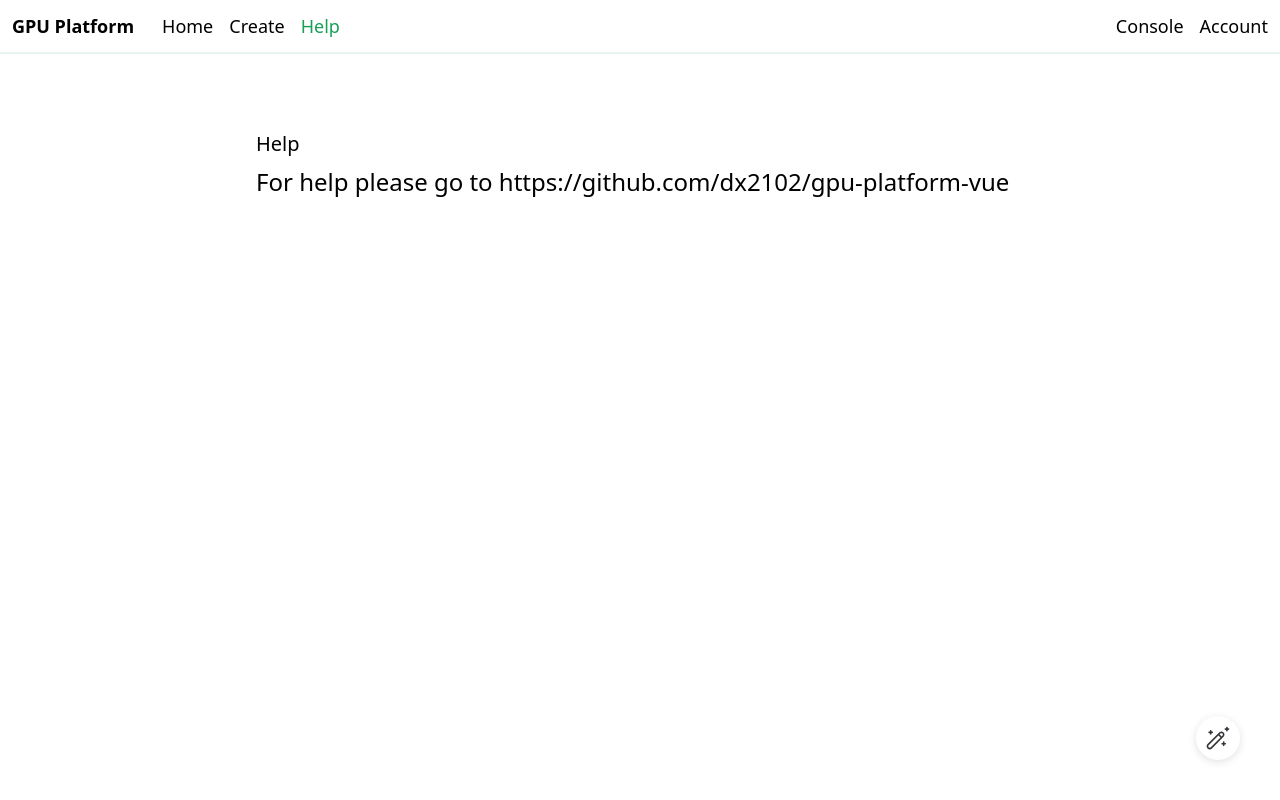
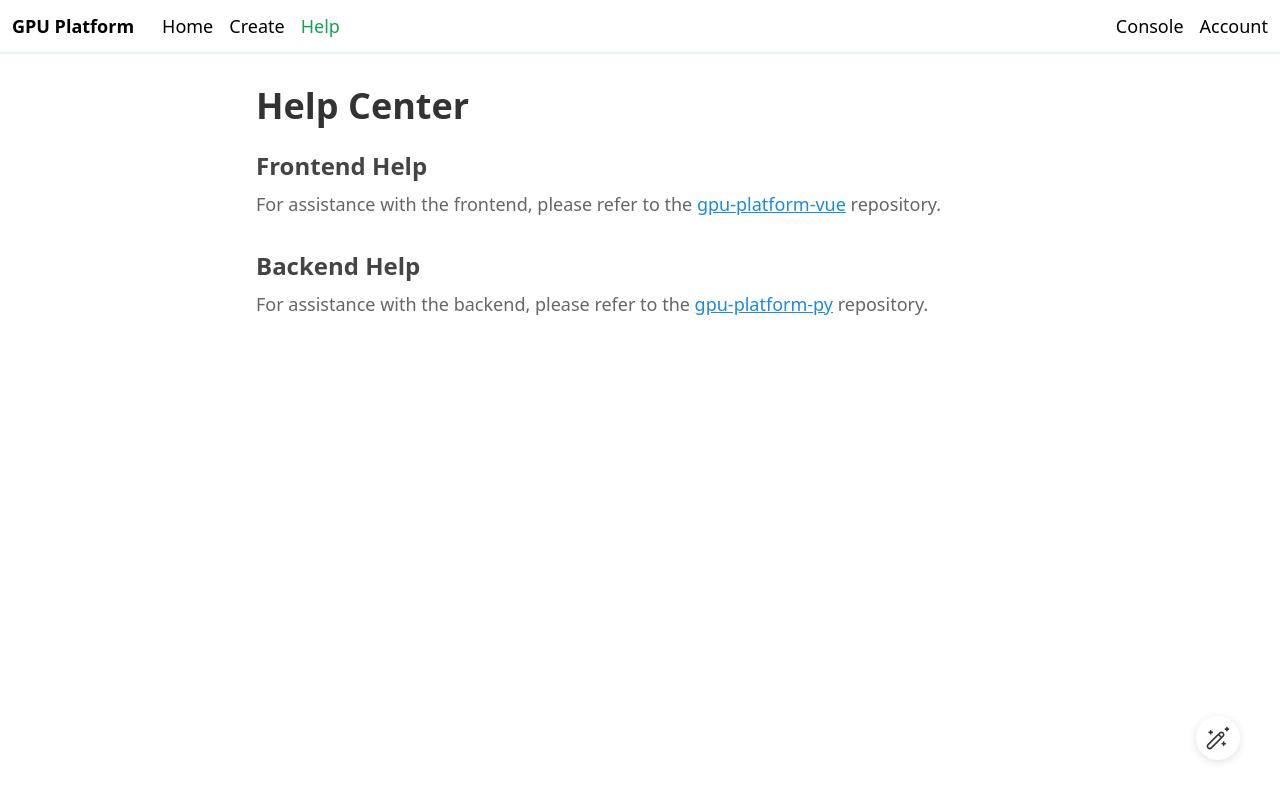
Before and after one commit to dx2102/gpu-platform-vue, a Vue app: page /help in a window 1280 px wide. Built offline with nearby package versions, Linux system fonts and the light colour scheme; no server answers.

Commit message:
Update Help.vue

```diff
--- a/src/views/Help.vue
+++ b/src/views/Help.vue
@@ -1,6 +1,3 @@
-
-
-
 <script setup>
 import router from '@/router';
 import { http } from '@/utils/http'
@@ -25,18 +22,47 @@ function handle() {
 
 
 <template>
-  <main class="text-xl p-3 mt-16 flex flex-col items-center gap-2">
-    <div class="w-full max-w-3xl flex flex-col gap-1">
-      Help
-      <p class="text-2xl my-1">
-          For help please go to https://github.com/dx2102/gpu-platform-vue <br>
-      </p>
+  <main class="container mx-auto py-8">
+    <div class="max-w-3xl mx-auto">
+      <h1 class="text-4xl font-semibold mb-6">Help Center</h1>
+
+      <div class="mb-8">
+        <h2 class="text-2xl font-semibold mb-2">Frontend Help</h2>
+        <p class="text-lg mb-2">For assistance with the frontend, please refer to the <a href="https://github.com/dx2102/gpu-platform-vue" class="text-blue-500 underline">gpu-platform-vue</a> repository.</p>
+      </div>
+
+      <div class="mb-8">
+        <h2 class="text-2xl font-semibold mb-2">Backend Help</h2>
+        <p class="text-lg mb-2">For assistance with the backend, please refer to the <a href="https://github.com/dx2102/gpu-platform-py" class="text-blue-500 underline">gpu-platform-py</a> repository.</p>
+      </div>
     </div>
   </main>
 </template>
 
 <style scoped>
-label {
-  color: gray;
+.container {
+  padding-left: 1rem;
+  padding-right: 1rem;
+}
+
+h1 {
+  color: #333;
+}
+
+h2 {
+  color: #444;
+}
+
+p {
+  color: #666;
+}
+
+a {
+  color: #1a8cd8;
+  transition: color 0.3s ease;
+}
+
+a:hover {
+  color: #0e5a8a;
 }
 </style>
```
